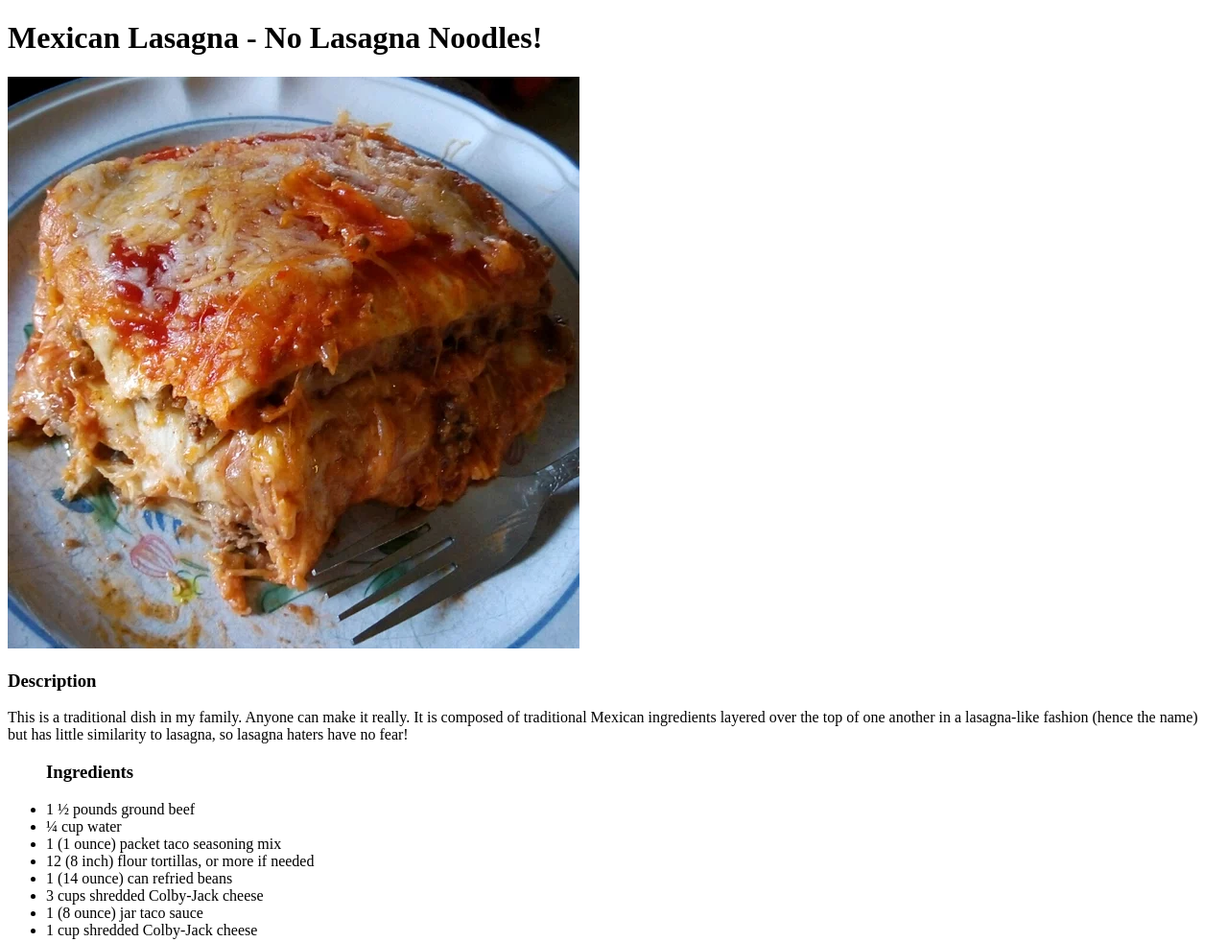
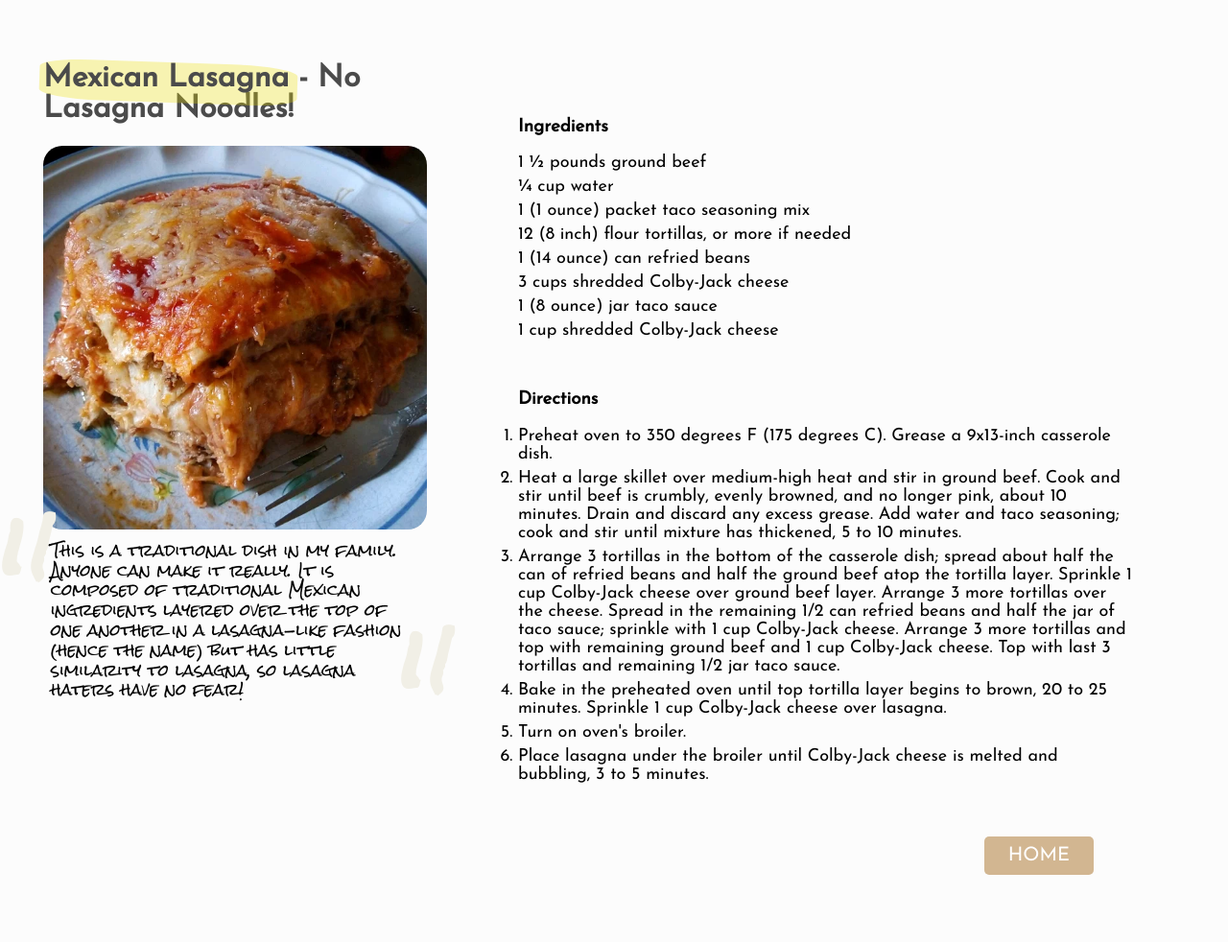
Before and after one commit to emilyPhee/odin-recipes, a plain HTML site: page recipes/lasagna.html in a window 1280 px wide. Shown: the top 982 px of the page at 96% size. After the commit the page ends 937 px from the top, so only its background shows below. Drawn offline with Linux system fonts and the light colour scheme.

Commit message:
Add recipes page(s) style

```diff
--- a/recipes/lasagna.html
+++ b/recipes/lasagna.html
@@ -5,19 +5,31 @@
     <meta http-equiv="X-UA-Compatible" content="IE=edge" />
     <meta name="viewport" content="width=device-width, initial-scale=1.0" />
     <title>Lasagna receipe</title>
+    <link rel="stylesheet" href="./recipes-style.css" />
   </head>
   <body>
-    <h1>Mexican Lasagna - No Lasagna Noodles!</h1>
+    <div class="main-container">
+      <div class="img-container">
+        <div id="recipe-heading">
+          <h1>
+            <span class="highlight-container"
+              ><span class="highlight">Mexican Lasagna</span></span
+            >
+            - No Lasagna Noodles!
+          </h1>
+        </div>
         <img src="../img/lasagna.jpg" alt="lasagna" />
-    <h3>Description</h3>
-    <p>
-      This is a traditional dish in my family. Anyone can make it really. It is
-      composed of traditional Mexican ingredients layered over the top of one
-      another in a lasagna-like fashion (hence the name) but has little
+        <blockquote class="quote">
+          This is a traditional dish in my family. Anyone can make it really. It
+          is composed of traditional Mexican ingredients layered over the top of
+          one another in a lasagna-like fashion (hence the name) but has little
           similarity to lasagna, so lasagna haters have no fear!
-    </p>
-
-    <ul>
+        </blockquote>
+      </div>
+      <div class="right-section">
+        <div class="description-container">
+          <div class="ingredients">
+            <ul class="line-height">
               <h3>Ingredients</h3>
               <li>1 ½ pounds ground beef</li>
               <li>¼ cup water</li>
@@ -28,39 +40,48 @@
               <li>1 (8 ounce) jar taco sauce</li>
               <li>1 cup shredded Colby-Jack cheese</li>
             </ul>
+          </div>
 
-    <ol>
+          <div class="directions">
+            <ol class="line-height">
               <h3>Directions</h3>
               <li>
-        Preheat oven to 350 degrees F (175 degrees C). Grease a 9x13-inch
-        casserole dish.
+                Preheat oven to 350 degrees F (175 degrees C). Grease a
+                9x13-inch casserole dish.
               </li>
               <li>
-        Heat a large skillet over medium-high heat and stir in ground beef. Cook
-        and stir until beef is crumbly, evenly browned, and no longer pink,
-        about 10 minutes. Drain and discard any excess grease. Add water and
-        taco seasoning; cook and stir until mixture has thickened, 5 to 10
-        minutes.
+                Heat a large skillet over medium-high heat and stir in ground
+                beef. Cook and stir until beef is crumbly, evenly browned, and
+                no longer pink, about 10 minutes. Drain and discard any excess
+                grease. Add water and taco seasoning; cook and stir until
+                mixture has thickened, 5 to 10 minutes.
               </li>
               <li>
-        Arrange 3 tortillas in the bottom of the casserole dish; spread about
-        half the can of refried beans and half the ground beef atop the tortilla
-        layer. Sprinkle 1 cup Colby-Jack cheese over ground beef layer. Arrange
-        3 more tortillas over the cheese. Spread in the remaining 1/2 can
-        refried beans and half the jar of taco sauce; sprinkle with 1 cup
-        Colby-Jack cheese. Arrange 3 more tortillas and top with remaining
-        ground beef and 1 cup Colby-Jack cheese. Top with last 3 tortillas and
-        remaining 1/2 jar taco sauce.
+                Arrange 3 tortillas in the bottom of the casserole dish; spread
+                about half the can of refried beans and half the ground beef
+                atop the tortilla layer. Sprinkle 1 cup Colby-Jack cheese over
+                ground beef layer. Arrange 3 more tortillas over the cheese.
+                Spread in the remaining 1/2 can refried beans and half the jar
+                of taco sauce; sprinkle with 1 cup Colby-Jack cheese. Arrange 3
+                more tortillas and top with remaining ground beef and 1 cup
+                Colby-Jack cheese. Top with last 3 tortillas and remaining 1/2
+                jar taco sauce.
               </li>
               <li>
-        Bake in the preheated oven until top tortilla layer begins to brown, 20
-        to 25 minutes. Sprinkle 1 cup Colby-Jack cheese over lasagna.
+                Bake in the preheated oven until top tortilla layer begins to
+                brown, 20 to 25 minutes. Sprinkle 1 cup Colby-Jack cheese over
+                lasagna.
               </li>
               <li>Turn on oven's broiler.</li>
               <li>
-        Place lasagna under the broiler until Colby-Jack cheese is melted and
-        bubbling, 3 to 5 minutes.
+                Place lasagna under the broiler until Colby-Jack cheese is
+                melted and bubbling, 3 to 5 minutes.
               </li>
             </ol>
+          </div>
+          <a class="home-link" href="/">HOME</a>
+        </div>
+      </div>
+    </div>
   </body>
 </html>
--- /dev/null
+++ b/recipes/recipes-style.css
@@ -0,0 +1,120 @@
+@import url('https://fonts.googleapis.com/css2?family=Josefin+Sans&display=swap');
+@import url('https://fonts.googleapis.com/css2?family=Pacifico&display=swap');
+
+@import url('https://fonts.googleapis.com/css2?family=Rock+Salt&display=swap');
+/* font-family: 'Rock Salt', cursive; */
+
+* {
+  /* font-family: 'Roboto', serif; */
+  font-family: 'Josefin Sans', sans-serif;
+  background-color: rgb(252, 252, 252);
+}
+
+.main-container {
+  display: flex;
+  padding: 37px;
+}
+
+#recipe-heading {
+  font-family: 'Pacifico', cursive;
+  color: rgb(75, 75, 75);
+}
+
+/* quotation styling */
+.quote {
+  font-family: 'Rock Salt', cursive;
+  position: relative;
+  max-width: 600px;
+  line-height: 1.3;
+  margin: 0;
+  padding: 0.5rem;
+}
+
+.quote:before,
+.quote:after {
+  position: absolute;
+  color: #f1efe6;
+  font-size: 8rem;
+  width: 5rem;
+  height: 5rem;
+}
+
+.quote:before {
+  content: '"';
+  left: -3rem;
+  top: -2rem;
+}
+
+.quote:after {
+  content: '"';
+  right: -3rem;
+  bottom: 1rem;
+}
+
+.right-section {
+  display: flex;
+  padding: 50px;
+}
+
+.line-height > li {
+  margin-bottom: 6px;
+  font-size: 18px;
+}
+
+.ingredients,
+.directions {
+  padding: 9px 5px;
+}
+img {
+  width: 400px;
+  height: auto;
+  border-radius: 20px;
+}
+
+p {
+  font-size: 20px;
+}
+
+/* highlight effect */
+.highlight-container,
+.highlight {
+  position: relative;
+  background-color: transparent;
+}
+
+.highlight-container {
+  display: inline-block;
+}
+.highlight-container:before {
+  content: ' ';
+  display: block;
+  height: 90%;
+  width: 100%;
+  margin-left: -3px;
+  margin-right: -3px;
+  position: absolute;
+  background: rgba(234, 221, 6, 0.3);
+  transform: rotate(2deg);
+  top: -1px;
+  left: -1px;
+  border-radius: 20% 25% 20% 24%;
+  padding: 10px 3px 3px 10px;
+}
+
+ul > li {
+  list-style: none;
+}
+
+/* back to HOME */
+.home-link {
+  background-color: rgb(210, 182, 145);
+  font-size: 20px;
+  color: #fff;
+  padding: 10px 25px;
+  text-decoration: none;
+  border-radius: 5px;
+  margin-left: 30px;
+  margin-top: 30px;
+  position: absolute;
+  right: 140px;
+}
--- /dev/null
+++ b/style.css
@@ -0,0 +1,73 @@
+@import url('https://fonts.googleapis.com/css2?family=Josefin+Sans&display=swap');
+@import url('https://fonts.googleapis.com/css2?family=Pacifico&display=swap');
+
+* {
+  /* font-family: 'Roboto', serif; */
+  font-family: 'Josefin Sans', sans-serif;
+  background-color: rgb(252, 252, 252);
+}
+
+.main-container {
+  display: flex;
+  justify-content: center;
+  align-items: center;
+  padding: 40px;
+  margin-top: 45px;
+}
+
+.recipes-container {
+  width: 300px;
+  height: 300px;
+  margin-right: 40px;
+}
+
+#odin-text {
+  font-family: 'Josefin Sans', sans-serif;
+  color: rgb(210, 182, 145);
+}
+
+#recipes-text {
+  font-family: 'Pacifico', cursive;
+  color: rgb(75, 75, 75);
+}
+
+#heading {
+  padding: 0px;
+
+  padding-bottom: 30px;
+}
+
+.receipe-list {
+  list-style-type: none;
+}
+
+.receipe-list > li {
+  /* margin-bottom: 40px; */
+  height: 70px;
+  font-size: 23px;
+  color: rgb(75, 75, 75);
+}
+
+.img-container img {
+  width: 400px;
+  height: auto;
+  border-radius: 20px;
+}
+
+a {
+  text-decoration: none;
+}
+
+a:focus {
+  color: blue;
+}
+a:hover {
+  font-family: 'Pacifico', cursive;
+  color: rgb(75, 75, 75);
+  text-decoration-line: underline;
+  text-decoration-color: rgb(210, 182, 145);
+}
+
+a:visited {
+  color: rgb(55, 55, 55);
+}
```
Also changed, not shown: index.html (+24 -6 lines), 1 other file. Lines whose indentation alone changed are shown as unchanged.
